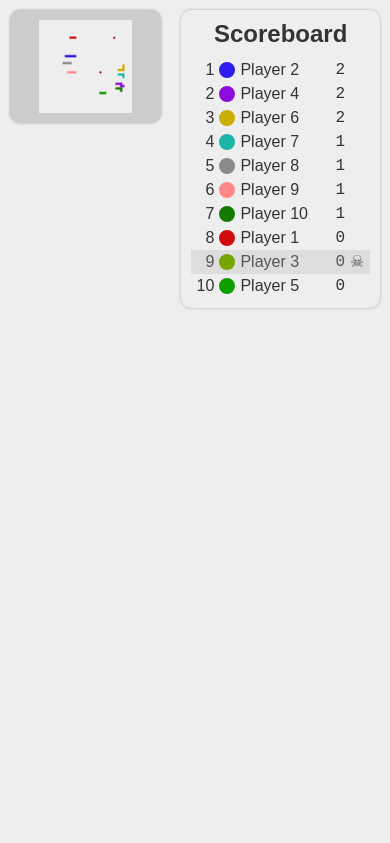
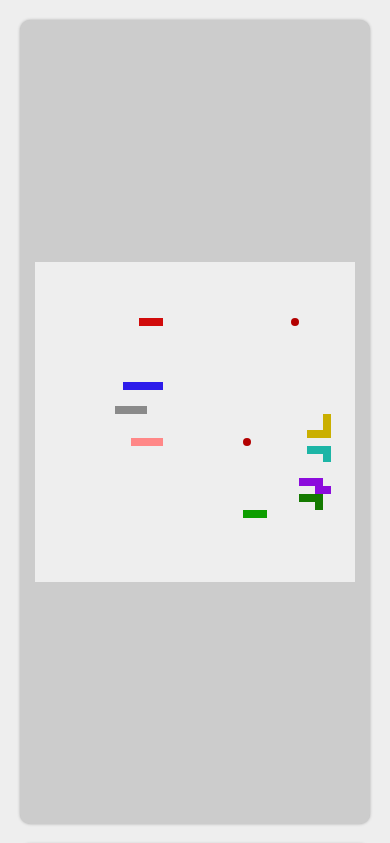
Before and after one commit to tdedetd/angular-snakes, an Angular app: page / in a window 390 px wide. Shown: the top 843 px of the page. Built offline with nearby package versions, Linux system fonts and the light colour scheme.

Commit message:
adaptive

```diff
--- a/src/app/app.scss
+++ b/src/app/app.scss
@@ -1,10 +1,16 @@
 $containers-gap: 20px;
 
 .game-container {
-  padding: 10px;
+  padding: $containers-gap;
   display: flex;
+  flex-direction: row;
   align-items: flex-start;
   gap: $containers-gap;
+
+  @media screen and (max-width: 500px) {
+    flex-direction: column;
+    align-items: stretch;
+  }
 
   .canvas {
     flex-grow: 1;
--- a/src/app/components/canvas/canvas.scss
+++ b/src/app/components/canvas/canvas.scss
@@ -4,6 +4,7 @@
 
 .canvas {
   width: 100%;
+  height: calc(100dvh - 40px);
   background-color: #ccc;
   display: block;
   aspect-ratio: 4 / 3;
```
